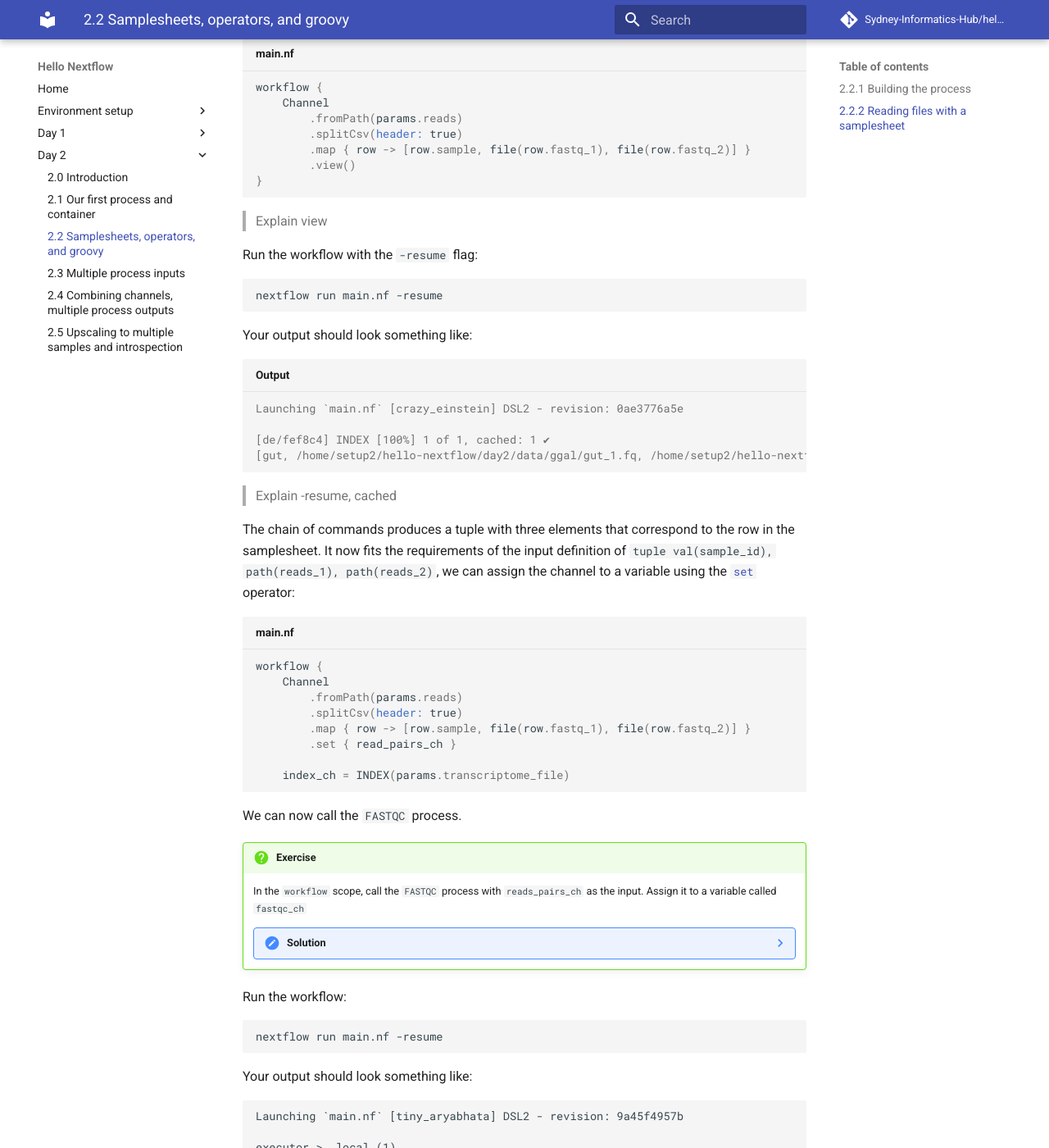
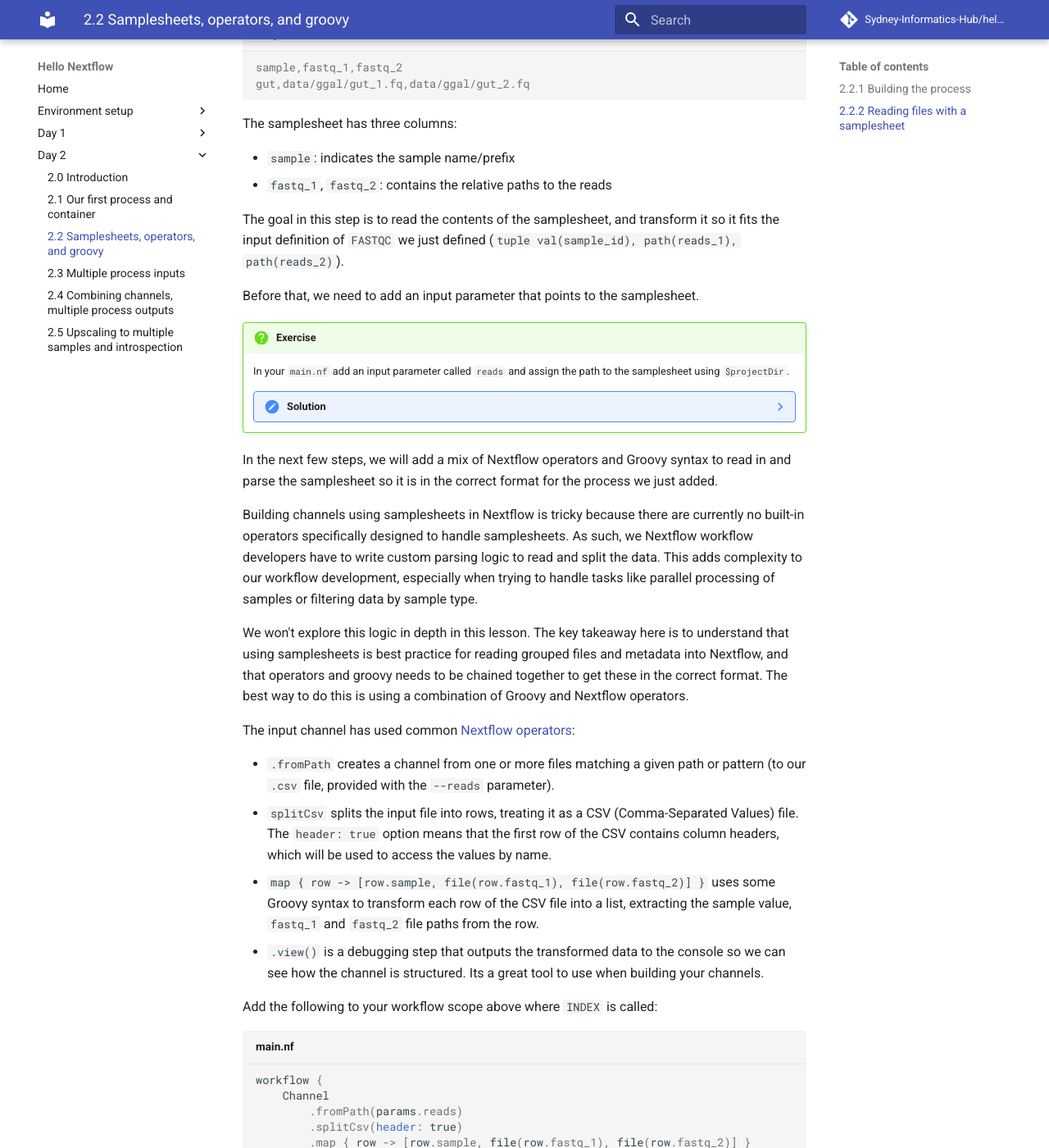
Before and after one commit to Sydney-Informatics-Hub/hello-nextflow, an MkDocs documentation site: the page built from docs/day2/02_fastqc.md, in a window 1280 px wide and 1400 px high, scrolled down 4455 px. Shown: the whole window at 82% size. Built offline with MkDocs 1.6.1 and Material for MkDocs 9.7.7, drawn with Linux system fonts in a browser that asks for light colours; comment, search, counter and statistics services are not loaded; some of the changed text lies outside the part shown.

Commit message:
Add GS suggestions continued

````diff
--- a/docs/day2/02_fastqc.md
+++ b/docs/day2/02_fastqc.md
@@ -4,12 +4,28 @@
 
     1. Implement a process with a tuple input
     2. Understand why samplesheets should be used to read in data
-    3. Create a channel with operators and Groovy
+    3. Build an input channel using operators and Groovy
 
 In this step we will implement `01_fastqc.sh` as a process called `FASTQC` and
 use operators and Groovy to create a channel.
 
+Building channels in Nextflow can be tricky. Depending on what data you need to
+capture and how you want to organise it you will likely need to use
+[operators](https://www.nextflow.io/docs/latest/operator.html#operators) to
+manipulate your channel. Sometimes operators alone won't be enough, and you'll
+need to also use [Groovy](https://groovy-lang.org/documentation.html)
+(Nextflow's underlying programming language) to capture pertinent information.
+
+This is an advanced task, as such, we'll provide you with all the code you
+need. Nextflow doesn't currently provide an in-built operator for reading data
+in from a samplesheet, however it is common practice to use samplesheets in
+bioinformatics workflows.
+
 ![](img/2.excalidraw.png)
+
+> Add more detailed diagram
+
+Open the bash script `01_fastqc.sh`:
 
 ```bash title="01_fastqc.sh"
 SAMPLE_ID=gut
@@ -41,7 +57,8 @@ In the `fastqc` command,
 
 ## 2.2.1 Building the process
 
-Start by adding the following `process` scaffold and script definition:
+Start by adding the following `process` scaffold and script definition to your
+`main.nf` under the INDEX process code but before the `workflow{}` block:
 
 ```groovy title="main.nf"
 process FASTQC {
@@ -64,11 +81,15 @@ process FASTQC {
 > Note about ${}
 
 Unlike `salmon` from the previous process, `fastqc` requires that the output
-directory be created before running the command, hence the `mkdir ...` line.
+directory be created before running the command, hence the requirement to run
+`mkdir -p "fastqc_${sample_id}_logs"` within the `script` block.
+
+Looking at the FastQC command we can see this directory will be our output.
 
 !!! question "Exercise"
 
-    Add the output definition
+    Replace `< process outputs >` with the appropriate output definition for
+    the `FASTQC` process.
 
     ??? note "Solution"
 
@@ -77,8 +98,9 @@ directory be created before running the command, hence the `mkdir ...` line.
         path "fastqc_${sample_id}_logs"
         ```
 
-There are three inputs for this process definition that can be taken from the
-script definition you just added:
+Now we need to define the `input` block for this process. There are three inputs
+for this process definition that can be taken from the script definition you
+just added:
 
 1. `$sample_id`
 2. `$reads_1`
@@ -87,7 +109,27 @@ script definition you just added:
 We will use a tuple as the input qualifier as it's useful to group related
 inputs, or, inputs that need to be processed together such as in this case.
 
-Add the input definition:
+We need to group these inputs together so they can be processed as a single
+unit. This is a requirement when working with multiple pieces of data that are
+specific to a sample.
+
+!!! info "Importance of proper data grouping when using Nextflow"
+
+    Nextflow uses channels to run processes in parallel and if you aren't
+    careful about how handle multiple pieces of data that need to be tied
+    together, you may mix datasets up.
+
+    We can use the [input qualifier](https://www.nextflow.io/docs/latest/process.html#inputs)
+    `tuple` to group multiple values into a single input definition.
+
+In this process, we will use a tuple as the input qualifier because it allows
+us to group related inputs together. This is useful when we need to process
+several pieces of data at the same time, like in this case where we have
+`$sample_id` and its two read files `$reads_1` and `$reads_2`. The tuple ensures
+that these inputs stay linked and are processed together, preventing them from
+getting mixed up with other data.
+
+Replace `< process inputs >` with the input definition:
 
 ```groovy title="main.nf"
 process FASTQC {
@@ -183,15 +225,18 @@ In the next few steps, we will add a mix of Nextflow operators and Groovy
 syntax to read in and parse the samplesheet so it is in the correct format
 for the process we just added.
 
-!!! tip
+Building channels using samplesheets in Nextflow is tricky because there are currently no built-in operators specifically designed to handle samplesheets. As such, we Nextflow workflow developers have to write custom parsing logic to read and split the data. This adds complexity to our workflow development, especially when trying to handle tasks like parallel processing of samples or filtering data by sample type.
 
-    You do not need to understand what each operator or command does in detail.
-    The key takeaway here is to understand that using samplesheets is best
-    practice for reading grouped files and metadata into Nextflow, and that
-    operators and groovy needs to be chained together to get these in the
-    correct format.
+We won't explore this logic in depth in this lesson. The key takeaway here is to understand that using samplesheets is best practice for reading grouped files and metadata into Nextflow, and that operators and groovy needs to be chained together to get these in the correct format. The best way to do this is using a combination of Groovy and Nextflow operators.
 
-Add the following to your workflow scope:
+The input channel has used common [Nextflow operators](https://www.nextflow.io/docs/latest/operator.html):
+
+* `.fromPath` creates a channel from one or more files matching a given path or pattern (to our `.csv` file, provided with the `--reads` parameter).
+* `splitCsv` splits the input file into rows, treating it as a CSV (Comma-Separated Values) file. The `header: true` option means that the first row of the CSV contains column headers, which will be used to access the values by name.
+* `map { row -> [row.sample, file(row.fastq_1), file(row.fastq_2)] }` uses some Groovy syntax to transform each row of the CSV file into a list, extracting the sample value, `fastq_1` and `fastq_2` file paths from the row.
+* `.view()` is a debugging step that outputs the transformed data to the console so we can see how the channel is structured. Its a great tool to use when building your channels.
+
+Add the following to your workflow scope above where `INDEX` is called:
 
 ```groovy title="main.nf"
 workflow {
@@ -201,9 +246,6 @@ workflow {
         .map { row -> [row.sample, file(row.fastq_1), file(row.fastq_2)] }
         .view()
 }
-```
-
-> Explain view
 
 Run the workflow with the `-resume` flag:
 
````
Also changed, not shown: other parts of docs/day2/02_fastqc.md (+1 -1 lines), docs/day2/01_salmon_idx.md (+2 -0 lines), 1 other file.
